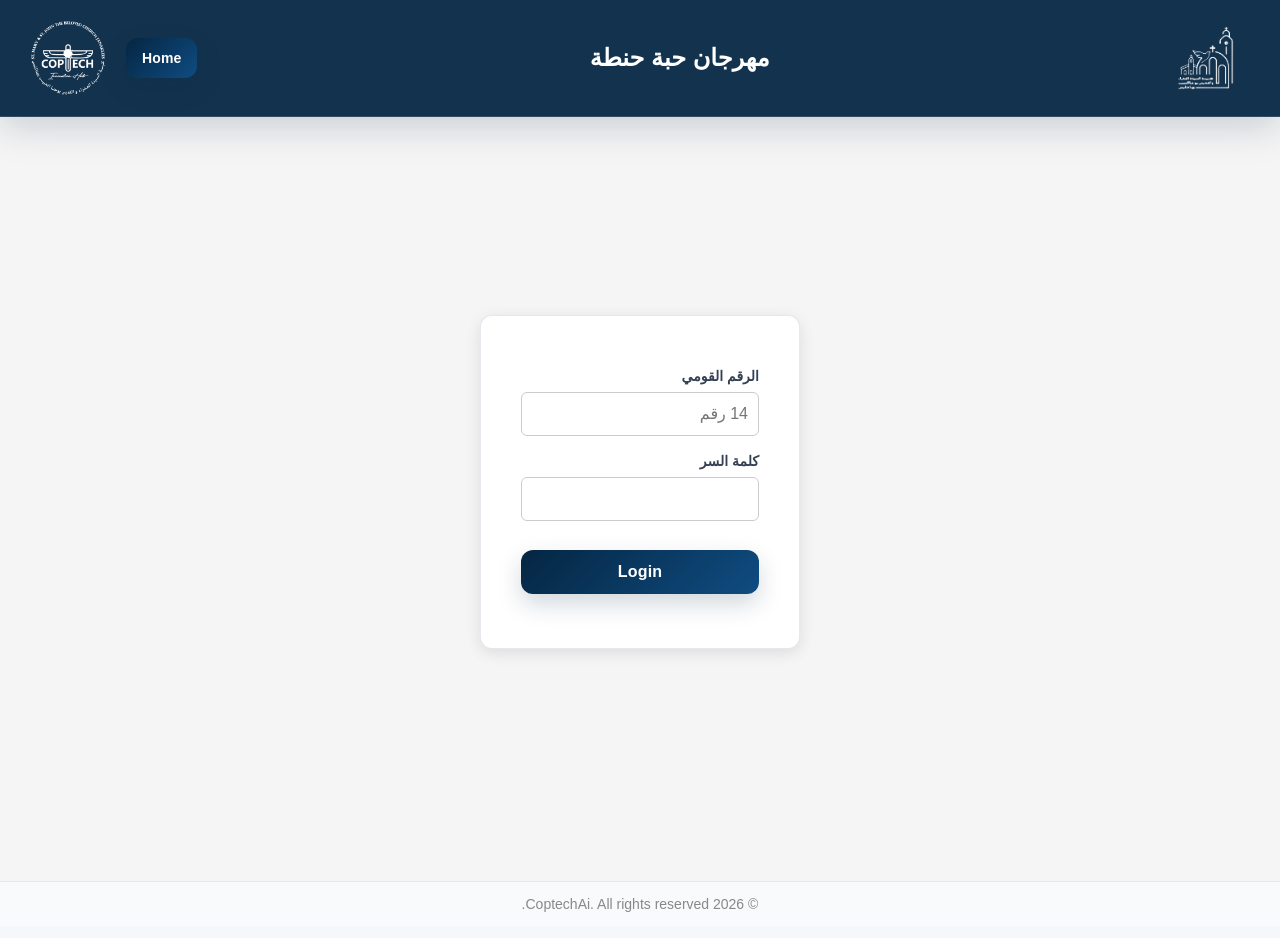
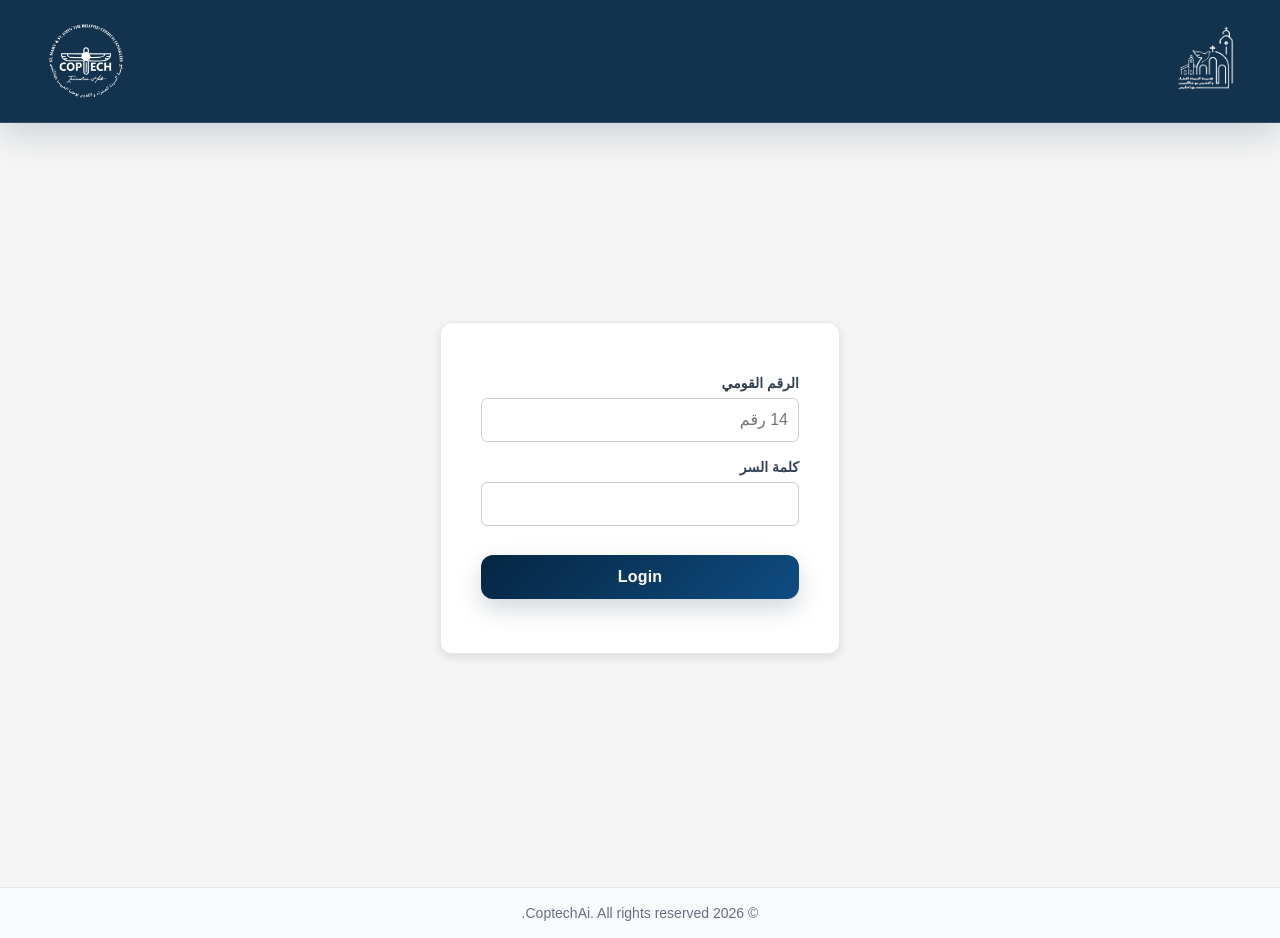
Before and after one commit to daviddhany/website-mahragan, a website: page public/student-login.html in a window 1280 px wide. Drawn offline with Linux system fonts and the light colour scheme.

Commit message:
Update student-login.html

```diff
--- a/public/student-login.html
+++ b/public/student-login.html
@@ -6,116 +6,96 @@
   <title>تسجيل دخول</title>
   <link rel="stylesheet" href="/public/styles.css">
   <link rel="icon" href="/public/logo-left.png" type="image/png">
+  <style>
+    /* ===== Header ===== */
+    header.site-header {
+      display: flex;
+      justify-content: space-between; /* logos at edges */
+      align-items: center;
+      background-color: #052642;
+      padding: 10px 20px;
+    }
 
-  <style>
+    .header-left img,
+    .header-right img {
+      height: 80px; /* make logos bigger */
+      width: auto;
+    }
+
+    /* ===== Main Login Card ===== */
     body {
       margin: 0;
       font-family: Arial, sans-serif;
       background: #f5f5f5;
     }
 
-    header.site-header {
-      display: flex;
-      justify-content: space-between;
-      align-items: center;
-      background-color: #052642;
-      color: white;
-      padding: 10px 20px;
-      position: relative;
-    }
-
-    .logo-link img,
-    .header-right img {
-      height: 80px; /* make logos bigger */
-      width: auto;
-    }
-
-    .header-title {
-      text-align: center;
-      flex-grow: 1;
-      font-size: 24px;
-      font-weight: bold;
-    }
-
-    .header-right {
-      display: flex;
-      align-items: center;
-      gap: 15px;
-    }
-
-    .header-actions .btn-nav {
-      background-color: #0a5aa1;
-      color: white;
-      padding: 8px 12px;
-      border-radius: 6px;
-      text-decoration: none;
-    }
-
     main {
       display: flex;
       justify-content: center;
       align-items: center;
-      height: calc(100vh - 100px); /* header height + margin */
+      height: calc(100vh - 100px); /* header space */
     }
 
-    section.card {
+    .card {
       background: white;
       padding: 40px;
       border-radius: 12px;
-      box-shadow: 0 4px 15px rgba(0,0,0,0.1);
-      width: 320px;
+      box-shadow: 0 4px 10px rgba(0,0,0,0.1);
+      width: 100%;
+      max-width: 400px;
     }
 
-    section.card label {
+    label {
       display: block;
       margin-bottom: 15px;
       font-weight: bold;
     }
 
-    section.card input {
+    input {
       width: 100%;
       padding: 10px;
+      margin-top: 5px;
       border-radius: 6px;
       border: 1px solid #ccc;
       box-sizing: border-box;
     }
 
-    section.card button {
+    button {
       width: 100%;
       padding: 12px;
+      background-color: #052642;
+      color: white;
+      font-size: 16px;
       border: none;
       border-radius: 8px;
-      background: #052642;
-      color: white;
-      font-size: 16px;
       cursor: pointer;
     }
 
-    section.card p#msg {
-      margin-top: 12px;
+    button:disabled {
+      background-color: #4a6d8c;
+    }
+
+    #msg {
+      margin-top: 10px;
       color: red;
       font-size: 14px;
     }
 
-    footer.app-footer {
+    footer {
       text-align: center;
-      padding: 12px 0;
+      padding: 15px 0;
       color: #888;
-      font-size: 14px;
+      font-size: 13px;
     }
   </style>
 </head>
 
 <body>
   <header class="site-header">
-    <a href="/" class="logo-link">
+    <div class="header-left">
       <img src="/public/logo-left.png" alt="Logo Left">
-    </a>
-    <div class="header-title">مهرجان حبة حنطة</div>
+    </div>
     <div class="header-right">
-      <nav class="header-actions">
-        <a href="/" class="btn-nav">Home</a>
-      </nav>
       <img src="/public/logo-right.png" alt="Logo Right">
     </div>
   </header>
@@ -123,10 +103,12 @@
   <main>
     <section class="card">
       <form id="form">
-        <label>الرقم القومي
-          <input name="nationalId" required inputmode="numeric" pattern="\d{14}" maxlength="14" placeholder="14 رقم">
+        <label>
+          الرقم القومي
+          <input name="nationalId" required inputmode="numeric" pattern="\d{14}" maxlength="14" minlength="14" placeholder="14 رقم">
         </label>
-        <label>كلمة السر
+        <label>
+          كلمة السر
           <input name="password" type="password" required>
         </label>
         <button>Login</button>
@@ -134,8 +116,6 @@
       </form>
     </section>
   </main>
-
-  <footer class="app-footer">© 2026 CoptechAi. All rights reserved.</footer>
 
   <script src="/public/app.js"></script>
   <script>
@@ -148,7 +128,7 @@
       e.preventDefault();
       const body = Object.fromEntries(new FormData(e.target));
       if (!/^\d{14}$/.test(body.nationalId || '')) {
-        message('msg', 'National ID must be exactly 14 numbers', false);
+        document.getElementById('msg').textContent = 'National ID must be exactly 14 numbers';
         return;
       }
       const button = e.target.querySelector('button');
@@ -158,11 +138,13 @@
         await api('/api/auth/student/login', { method:'POST', body: JSON.stringify(body) });
         location.href = '/public/student-dashboard.html';
       } catch(err) {
-        message('msg', err.message, false);
+        document.getElementById('msg').textContent = err.message;
         button.disabled = false;
         button.textContent = 'Login';
       }
     });
   </script>
+
+  <footer class="app-footer">© 2026 CoptechAi. All rights reserved.</footer>
 </body>
 </html>
```
